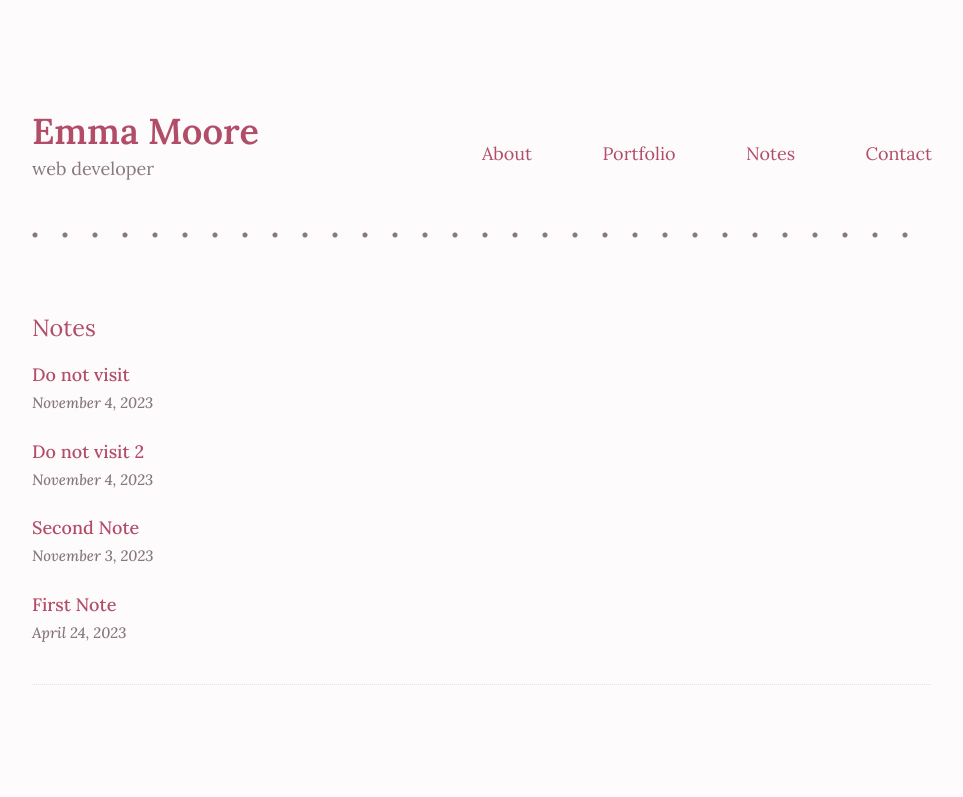
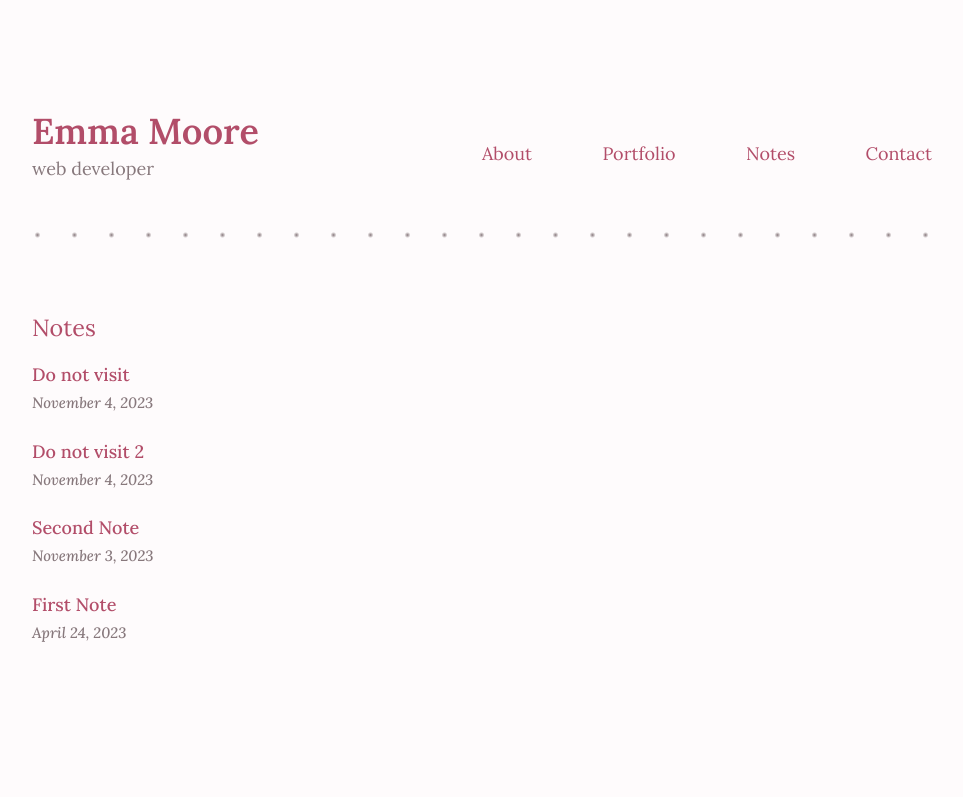
Before and after one commit to emoore29/My-Portfolio, a Next.js app: page /notes in a window 1280 px wide. Shown: the top 797 px of the page, without its empty margins (158-1121 px from the left). Built offline with nearby package versions, Linux system fonts and the light colour scheme.

Commit message:
fixed dots calculations

```diff
--- a/styles/Home.module.css
+++ b/styles/Home.module.css
@@ -46,18 +46,12 @@
   grid-template-columns: repeat(2, 1fr);
   grid-template-rows: repeat(2, 1fr);
   gap: 1rem;
-  /* border-radius: 100%;
-  background-color: rgba(17, 106, 95, 0.1); */
-  padding: 10px;
 }
 
 .projectContainer {
   position: relative;
-  border-radius: 0.5rem;
   overflow: hidden;
-  background-color: var(--background);
-  -webkit-box-shadow: 1px 2px 3px 1px rgba(0, 0, 0, 0.2);
-  box-shadow: 1px 2px 3px 1px rgba(0, 0, 0, 0.2);
+  background-color: var(--background-raised);
 }
 
 .projectContainer p {
--- a/styles/global.css
+++ b/styles/global.css
@@ -8,7 +8,7 @@
   --text-main: #15090d;
   --background: #fefbfc;
   --background-secondary: #fcf2f6;
-  --background-raised: #fdf8f6;
+  --background-raised: #ffffff;
 }
 
 html,
--- a/styles/layout.module.css
+++ b/styles/layout.module.css
@@ -17,19 +17,23 @@
   color: var(--primary);
   padding-bottom: 1rem;
   margin: 2rem auto 1rem;
-  background-image: radial-gradient(
-    circle,
-    var(--secondary),
-    var(--secondary) 2px,
-    transparent 3px
-  );
-  background-position: -12px bottom;
-  background-size: 30px 6px;
+  background-image: radial-gradient(circle, var(--secondary), transparent 3px);
+  background-position: -13px bottom;
+  background-size: 37px 6px;
   background-repeat: repeat-x;
   width: 100%;
   max-width: 50rem;
   padding: 1rem 3rem;
 }
+
+/* DOT CALCULATION FOR ABOVE BACKGROUND IMAGE */
+/* Radial gradient transparent determines radius of dots (transparent 3px means radius is 3px) */
+/* Background size first value determines width of background (i.e., dot that is automatically centered, + whitespace around it) */
+/* Background size second value should be equivalent to the height of each dot (radius x 2) to make sure it positions correctly on the bottom */
+/* Background position second value places dots on bottom of container */
+/* Background position first value shifts first dot left (for negative value) or right.
+For the first dot to align with the left of the container, it must be shifted left the amount of whitespace created by the background width:
+so the background width minus the radius of the dot, divided by 2 */
 
 @media (min-width: 768px) {
   .header {
@@ -123,9 +127,14 @@
   display: flex;
   justify-content: center;
   width: 100%;
+  max-width: 50rem;
   background-color: var(--background-secondary);
   padding: 3rem;
-  margin-top: auto;
+  margin: auto auto 0;
+  background-image: radial-gradient(ellipse, var(--secondary), transparent 3px);
+  background-position: -13px top;
+  background-size: 37px 6px;
+  background-repeat: repeat-x;
 }
 
 .socialsImg {
--- a/styles/utils.module.css
+++ b/styles/utils.module.css
@@ -26,7 +26,7 @@
   font-weight: 500;
   padding-bottom: 1rem;
   color: var(--primary);
-  background-image: radial-gradient(
+  /* background-image: radial-gradient(
     circle at 5px 2px,
     var(--secondary),
     var(--secondary) 3px,
@@ -34,7 +34,7 @@
   );
   background-position: bottom;
   background-size: 2px 1px;
-  background-repeat: repeat-x;
+  background-repeat: repeat-x; */
 }
 
 .borderCircle {
```
